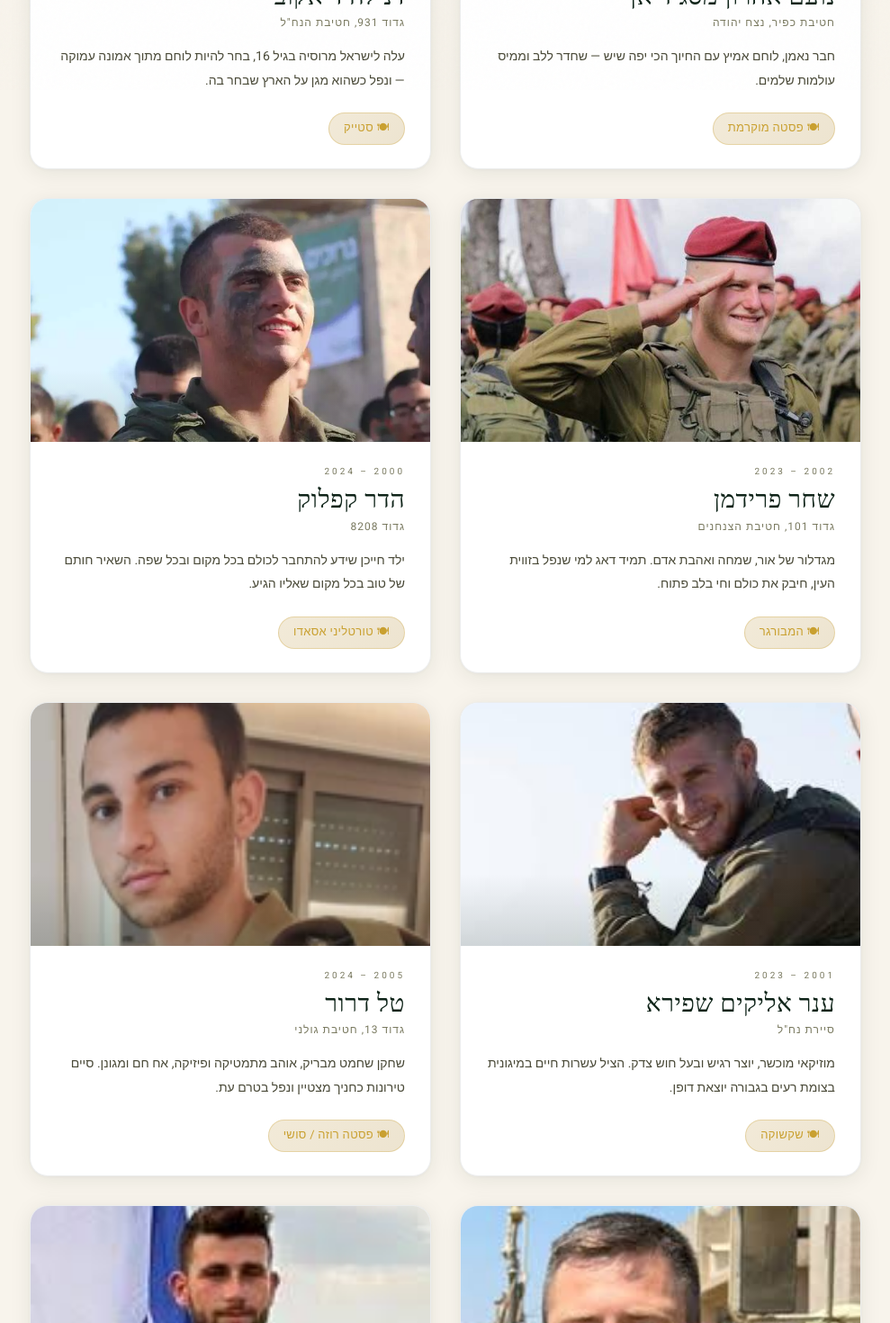
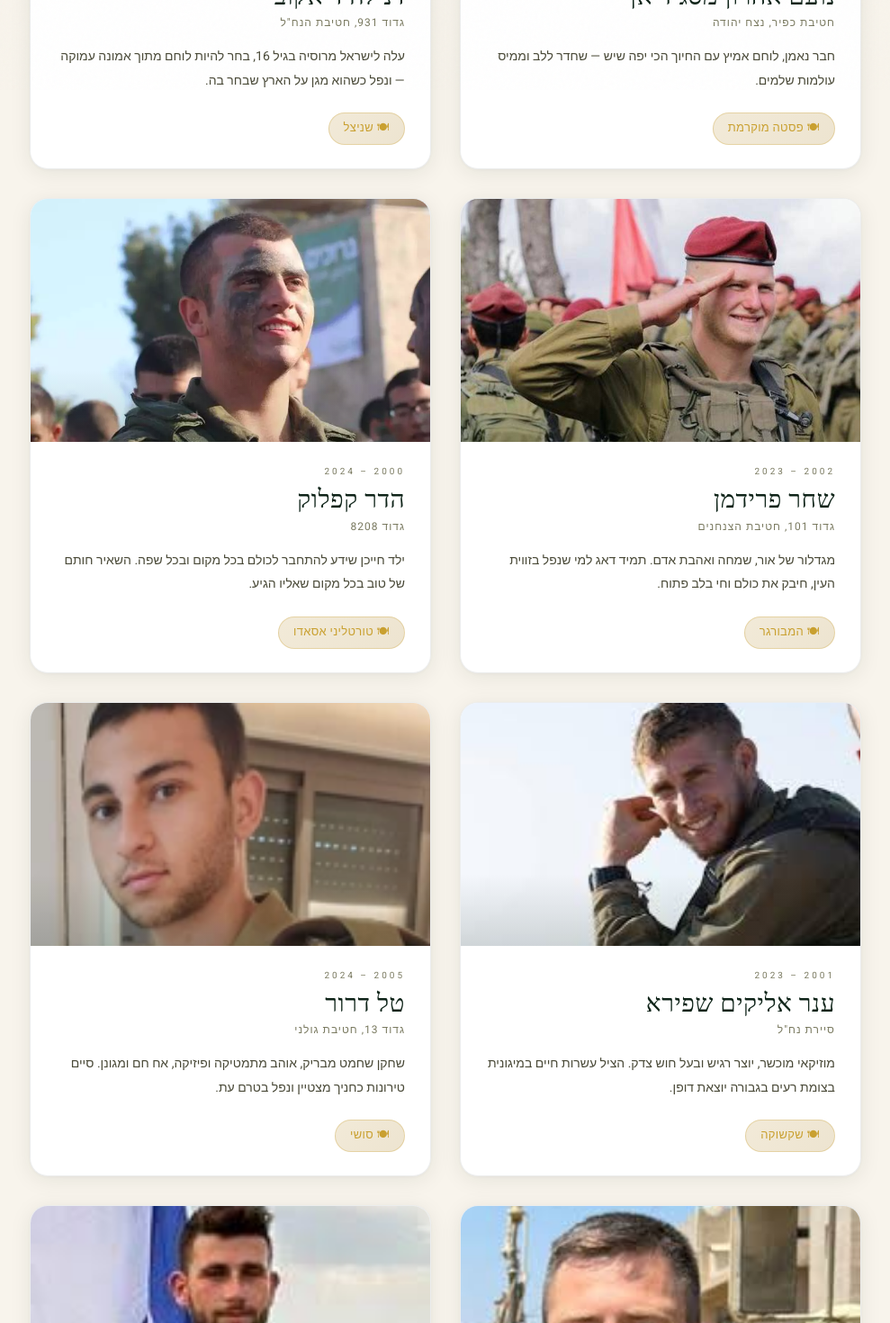
Before and after one commit to adi-lipkin/tevel, a React (Vite) app in the folder tevel/: page / in a window 1280 px wide. Shown: the part 700-2170 px from the top of the page at 90% size, without its empty margins (145-1134 px from the left). Built offline with nearby package versions, Linux system fonts and the light colour scheme; a web font is replaced by a local one.

Commit message:
update menu

```diff
--- a/tevel/src/data/heroes.ts
+++ b/tevel/src/data/heroes.ts
@@ -42,9 +42,14 @@ const DOLPHIN_YAM: Restaurant = {
 };
 
 const SUSHI_REHAVIA: Restaurant = {
-  name: "סושי רחביה",
-  wazeLink: "https://waze.com/ul/hsv9h9qqx7",
-  googleMapsLink: "https://maps.app.goo.gl/UwrqV1XeSBZUQzR38",
+  name: "סושיה",
+  wazeLink: "https://waze.com/ul/hsv9hc36jg",
+  googleMapsLink: "https://maps.app.goo.gl/HpKQYSYUqgK2SAycA",
+};
+const SAVTAYAMIMA: Restaurant = {
+  name: "סבתא ימימה",
+  wazeLink: "https://waze.com/ul/hsv9hcjpx7",
+  googleMapsLink: "https://maps.app.goo.gl/bzTMj6znnKCDLP7h9",
 };
 
 export const heroes: Hero[] = [
@@ -68,7 +73,7 @@ export const heroes: Hero[] = [
     favoriteFood: "פסטה מוקרמת",
     favoriteFoodStory: "הפסטה מוקרמת שמוגשת לכם היום הייתה מנה אהובה על נועם אהרון. אנחנו מזמינים אתכם להכיר ולהיזכר בחיוך הממיס שלו.",
     mealImage: "", // TODO: add meal image path
-    restaurants: [CAFE_GAN_SIPUR, PICOLINO],
+    restaurants: [ PICOLINO],
     instagramLink: "https://www.instagram.com/remember_noam?igsh=MXNibDZ2MHAweHJwcw==",
     quote: "אנחנו אוהבים אותו וגאים בו על הכל. אנחנו כאן כדי להמשיך אותו — את החיוך שלו, הערכים הטובים שהיו לו ואת כל מה שהוא הביא איתו.",
   },
@@ -88,10 +93,10 @@ export const heroes: Hero[] = [
       "הוא היה אהוב ואהוד. אדם שידע להעניק לסובבים אותו חום, שמחה ותחושת ביטחון. הוא הצחיק, הקשיב, חיבק – והיה לנפש קרובה לכל מי שפגש בו, אפילו לרגע. עם לב ענק, נשמה רכה ויכולת נדירה לראות את האחר, דנילה הפך למרכז של אור בכל מעגל שבו היה.",
       "ביום י\"א בטבת התשפ\"ה, 11 בינואר 2025, נפל דנילה בקרב קשה בבית חאנון שבצפון רצועת עזה, כשהוא לוחם על אדמת הארץ שבחר בה, מגן בגופו ובנפשו על עמו."
     ],
-    favoriteFood: "סטייק",
-    favoriteFoodStory: "הסטייק שמוגש לכם היום היה מנה אהובה על דנילה. אנחנו מזמינים אתכם להכיר ולהיזכר בלב הענק שלו.",
+    favoriteFood: "שניצל",
+    favoriteFoodStory: "השניצל שמוגש לכם היום היה מנה אהובה על דנילה. אנחנו מזמינים אתכם להכיר ולהיזכר בלב הענק שלו.",
     mealImage: "", // TODO: add meal image path
-    restaurants: [DOLPHIN_YAM],
+    restaurants: [SAVTAYAMIMA],
     instagramLink: "https://www.instagram.com/remember_danila?igsh=MWQ1czU2aDgyNW9ueQ==",
     quote: "היית לי הקשר הכי קרוב והכי אמיתי. היית אדם טוב, שמח, דואג, חי. אתה תמיד בלב שלי. ואני תמיד אוהבת אותך. — אחותו",
   },
@@ -187,10 +192,10 @@ export const heroes: Hero[] = [
       "מפקדיו בגדוד סיפרו שתוך זמן קצר השתלב במחלקה, עשה כל משימה בהצטיינות, תוך שיתוף פעולה עם חבריו לצוות, ומילא תפקיד משמעותי מאוד במחלקת התקשוב.",
       "בערב ראש השנה תשפ\"ה, 3.10.2024, שהה טל בבסיס ברמת הגולן. בסביבות השעה 23:00 שוחח עם הוריו ולאחר מכן הלך לישון. לקראת השעה 3:00 בלילה פגע כטב\"ם נפץ במבנה המגורים שבו ישן. טל נפצע אנושות ופונה לבית החולים \"רמב\"ם\" בחיפה, שם נקבע מותו. בן 19 היה בנופלו."
     ],
-    favoriteFood: "פסטה רוזה / סושי",
+    favoriteFood: "סושי",
     favoriteFoodStory: "הפסטה שמוגשת לכם היום היתה מנה אהובה על טל. אנחנו מזמינים אתכם להכיר ולהיזכר באכפתיות שלו לאחרים.",
     mealImage: "", // TODO: add meal image path
-    restaurants: [CAFE_GAN_SIPUR, PICOLINO, SUSHI_REHAVIA],
+    restaurants: [ SUSHI_REHAVIA],
     instagramLink: "https://www.instagram.com/remember_tal_dror?igsh=MXRhaTBwZGh2OGVwYg==",
     quote: "אני אוהב אתכם עד החלל בחזקת אין סוף.",
   },
@@ -282,13 +287,13 @@ export const heroes: Hero[] = [
     fullStory: [
       "עמית בן יגאל בן 21 בנופלו עמית ספוראטי, מצטיין ואלוף ישראל באתלטיקה, בן יחיד ולמרות זאת בחר להתגייס לחטיבת גולני ולשרת כלוחם בסיירת גולני, עד יומו האחרון.",
       "עמית היה סמל לנחישות, לאהבת הארץ ולבחירה בדרך של נתינה ומשמעות. מעבר להישגיו ולרוח הלחימה שלו, הוא היה גם אדם עם לב גדול ואהבות פשוטות",
-      "אהב מאוד עוגת תפוזים, ועוגת גבינה עם פירורים.",
+      "אהב מאוד עוגת גבינה עם פירורים.",
       "בזיכרון הדברים הקטנים האלה -הטעם, הריח, הרגעים נשאר האדם שהוא היה."
     ],
     favoriteFood: "עוגת גבינה",
-    favoriteFoodStory: "עמית אהב מאוד עוגת תפוזים, ועוגת גבינה עם פירורים. בזיכרון הדברים הקטנים האלה -הטעם, הריח, הרגעיםנשאר האדם שהוא היה.",
+    favoriteFoodStory: "עמית אהב מאוד עוגת גבינה עם פירורים. בזיכרון הדברים הקטנים האלה -הטעם, הריח, הרגעים נשאר האדם שהוא היה.",
     mealImage: "", // TODO: add meal image path
-    restaurants: [CAFE_GAN_SIPUR, PICOLINO],
+    restaurants: [PICOLINO],
     instagramLink: "https://www.instagram.com/amit.benygal1?igsh=eHljMmJwaHd4d2J0",
     quote: "סמל לנחישות, לאהבת הארץ ולבחירה בדרך של נתינה ומשמעות.",
   },
```
